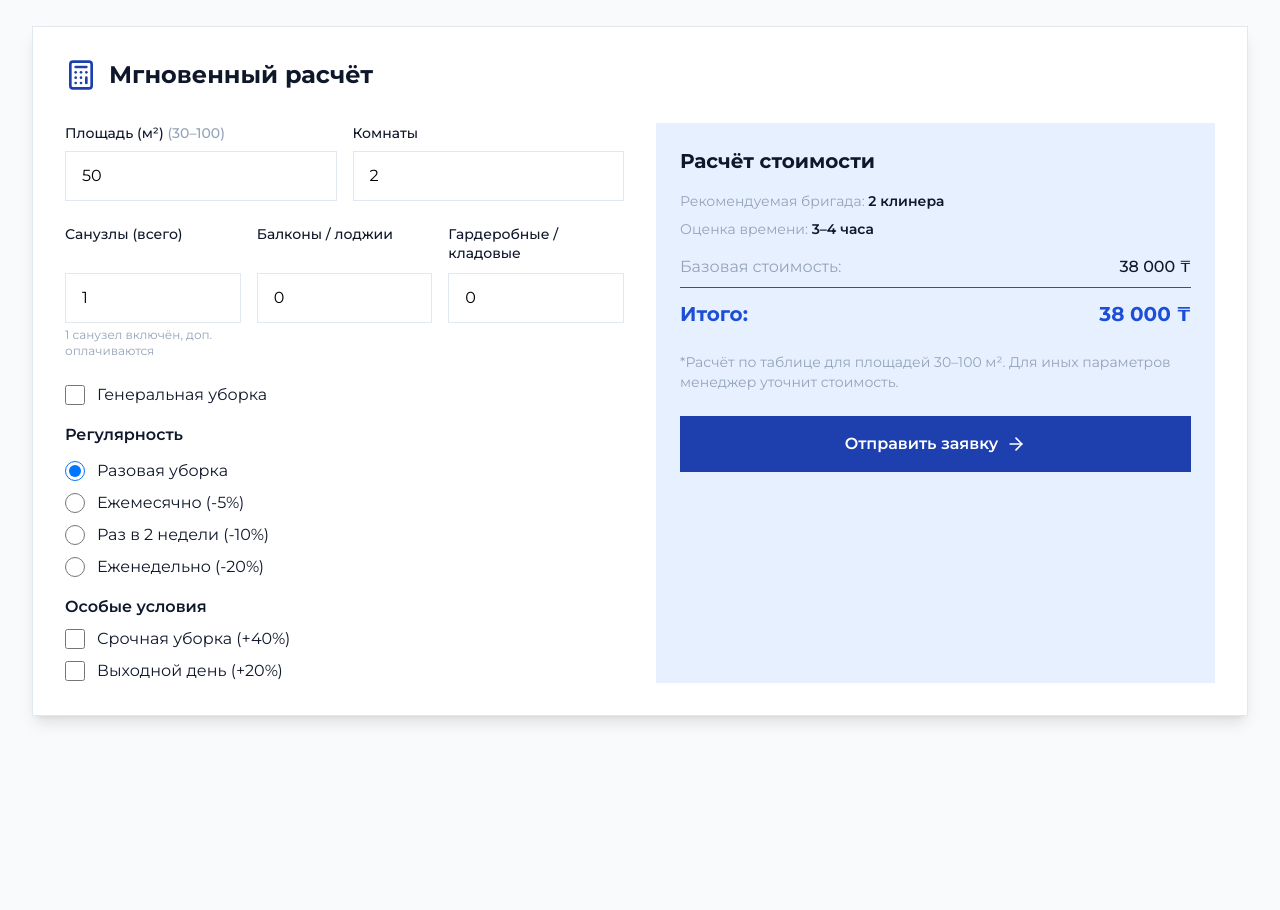
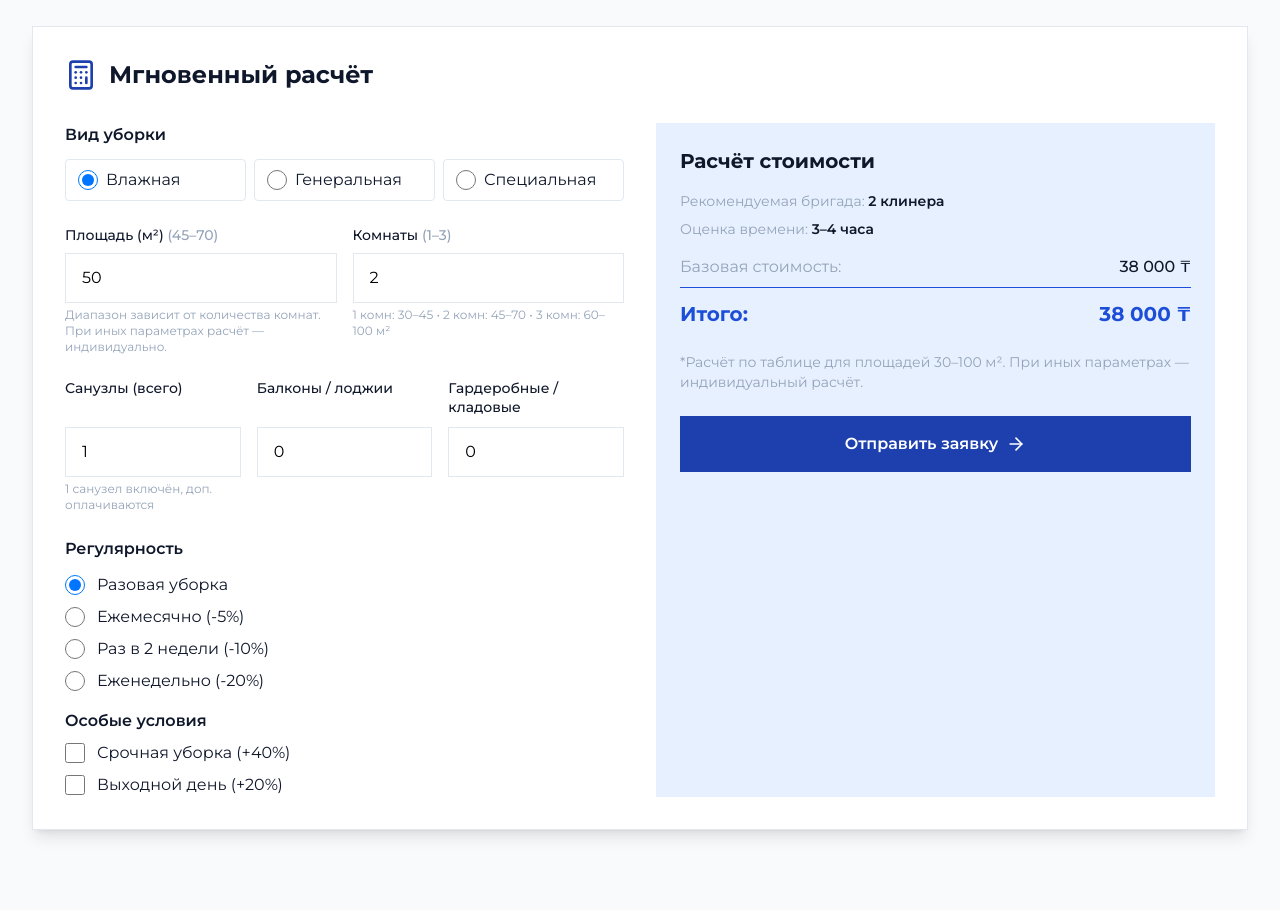
Before and after one commit to Xsenus/CleanRay, a React (Vite) app: page / in a window 1280 px wide. Shown: the part 3120-4030 px from the top of the page. Built offline with nearby package versions, Linux system fonts and the light colour scheme; no server answers.

Commit message:
feat(quote): привязал калькулятор к таблице — виды уборки, диапазоны площади и «под расчёт» для спецуборки

```diff
--- a/src/components/InstantQuote.tsx
+++ b/src/components/InstantQuote.tsx
@@ -1,13 +1,28 @@
-import React, { useState } from 'react';
+import React, { useEffect, useState } from 'react';
 import { QuoteParams } from '../types';
 import { useQuoteCalculator } from '../hooks/useQuoteCalculator';
 import { Calculator, ArrowRight } from 'lucide-react';
+
+type ServiceType = 'wet' | 'general' | 'special';
+
+const ROOM_RANGES: Record<number, { min: number; max: number }> = {
+  1: { min: 30, max: 45 },
+  2: { min: 45, max: 70 },
+  3: { min: 60, max: 100 },
+};
+
+function clamp(n: number, min: number, max: number) {
+  return Math.max(min, Math.min(max, n));
+}
 
 interface InstantQuoteProps {
   onSendRequest: (params: QuoteParams) => void;
 }
 
 export const InstantQuote: React.FC<InstantQuoteProps> = ({ onSendRequest }) => {
+  // локальный тип уборки (без изменения внешнего API)
+  const [serviceType, setServiceType] = useState<ServiceType>('wet');
+
   const [params, setParams] = useState<QuoteParams>({
     area: 50,
     rooms: 2,
@@ -20,13 +35,39 @@ export const InstantQuote: React.FC<InstantQuoteProps> = ({ onSendRequest }) =>
     isWeekend: false,
   });
 
-  const result = useQuoteCalculator(params);
+  // Синхронизируем isGeneral с выбором типа
+  useEffect(() => {
+    setParams((p) => ({ ...p, isGeneral: serviceType === 'general' }));
+  }, [serviceType]);
+
+  // Диапазон площади по количеству комнат
+  const range = ROOM_RANGES[params.rooms as 1 | 2 | 3] ?? { min: 30, max: 100 };
 
   const updateParam = <K extends keyof QuoteParams>(key: K, value: QuoteParams[K]) => {
-    setParams((prev: QuoteParams) => ({ ...prev, [key]: value } as QuoteParams));
+    setParams((prev) => ({ ...prev, [key]: value } as QuoteParams));
   };
 
+  // Обновление комнат с автокоррекцией площади под новый диапазон
+  const updateRooms = (raw: number) => {
+    const rooms = clamp(Math.round(raw || 1), 1, 3);
+    const r = ROOM_RANGES[rooms];
+    setParams((prev) => ({
+      ...prev,
+      rooms,
+      area: clamp(prev.area, r.min, r.max),
+    }));
+  };
+
+  // Обновление площади с учётом текущего допустимого диапазона
+  const updateArea = (raw: number) => {
+    const safe = clamp(Math.round(raw || range.min), range.min, range.max);
+    updateParam('area', safe);
+  };
+
+  const result = useQuoteCalculator(params);
   const formatPrice = (n: number) => new Intl.NumberFormat('ru-RU').format(n);
+
+  const isSpecial = serviceType === 'special';
 
   return (
     <div className="bg-white shadow-lg border border-border p-6 sm:p-8">
@@ -38,33 +79,67 @@ export const InstantQuote: React.FC<InstantQuoteProps> = ({ onSendRequest }) =>
       <div className="grid lg:grid-cols-2 gap-8">
         {/* Форма */}
         <div className="space-y-6">
+          {/* Вид уборки */}
+          <div>
+            <h4 className="font-semibold text-ink mb-3">Вид уборки</h4>
+            <div className="grid sm:grid-cols-3 gap-2">
+              {[
+                { val: 'wet', label: 'Влажная' },
+                { val: 'general', label: 'Генеральная' },
+                { val: 'special', label: 'Специальная' },
+              ].map((o) => (
+                <label
+                  key={o.val}
+                  className="flex items-center gap-2 border border-border px-3 py-2 rounded-md cursor-pointer">
+                  <input
+                    type="radio"
+                    name="serviceType"
+                    className="w-5 h-5 text-brand border-border focus:ring-brand-100"
+                    checked={serviceType === (o.val as ServiceType)}
+                    onChange={() => setServiceType(o.val as ServiceType)}
+                  />
+                  <span className="text-ink">{o.label}</span>
+                </label>
+              ))}
+            </div>
+          </div>
+
           {/* Площадь и комнаты */}
           <div className="grid sm:grid-cols-2 gap-4">
             <div>
               <label className="block text-sm font-medium text-ink mb-2">
-                Площадь (м²) <span className="text-muted">(30–100)</span>
+                Площадь (м²){' '}
+                <span className="text-muted">
+                  ({range.min}–{range.max})
+                </span>
+              </label>
+              <input
+                type="number"
+                min={range.min}
+                max={range.max}
+                value={params.area}
+                onChange={(e) => updateArea(parseInt(e.target.value))}
+                className="w-full px-4 py-3 border border-border focus:border-brand focus:ring-2 focus:ring-brand-100 outline-none transition-colors"
+              />
+              <p className="mt-1 text-xs text-muted">
+                Диапазон зависит от количества комнат. При иных параметрах расчёт — индивидуально.
+              </p>
+            </div>
+            <div>
+              <label className="block text-sm font-medium text-ink mb-2">
+                Комнаты <span className="text-muted">(1–3)</span>
               </label>
               <input
                 type="number"
                 min={1}
-                max={1000}
-                value={params.area}
-                onChange={(e) =>
-                  updateParam('area', Math.max(1, Math.min(1000, parseInt(e.target.value) || 1)))
-                }
+                max={3}
+                value={params.rooms}
+                onChange={(e) => updateRooms(parseInt(e.target.value))}
                 className="w-full px-4 py-3 border border-border focus:border-brand focus:ring-2 focus:ring-brand-100 outline-none transition-colors"
               />
-            </div>
-            <div>
-              <label className="block text-sm font-medium text-ink mb-2">Комнаты</label>
-              <input
-                type="number"
-                min={1}
-                max={10}
-                value={params.rooms}
-                onChange={(e) => updateParam('rooms', parseInt(e.target.value) || 1)}
-                className="w-full px-4 py-3 border border-border focus:border-brand focus:ring-2 focus:ring-brand-100 outline-none transition-colors"
-              />
+              <p className="mt-1 text-xs text-muted">
+                1 комн: 30–45 • 2 комн: 45–70 • 3 комн: 60–100 м²
+              </p>
             </div>
           </div>
 
@@ -120,18 +195,8 @@ export const InstantQuote: React.FC<InstantQuoteProps> = ({ onSendRequest }) =>
             </div>
           </div>
 
-          {/* Тип и регулярность */}
+          {/* Регулярность и условия (для специальной можно оставить - влияет на заявку) */}
           <div className="space-y-4">
-            <label className="flex items-center">
-              <input
-                type="checkbox"
-                checked={params.isGeneral}
-                onChange={(e) => updateParam('isGeneral', e.target.checked)}
-                className="mr-3 w-5 h-5 text-brand border-border focus:ring-brand-100"
-              />
-              <span className="text-ink">Генеральная уборка</span>
-            </label>
-
             <div>
               <h4 className="font-semibold text-ink mb-3">Регулярность</h4>
               <div className="space-y-2">
@@ -189,25 +254,29 @@ export const InstantQuote: React.FC<InstantQuoteProps> = ({ onSendRequest }) =>
           <div className="space-y-2 mb-4">
             <div className="text-sm text-muted">
               Рекомендуемая бригада: <span className="font-semibold text-ink">{result.team}</span>
+              {isSpecial && <span className="ml-1 text-muted">(по прайсу)</span>}
             </div>
             <div className="text-sm text-muted">
               Оценка времени: <span className="font-semibold text-ink">{result.time}</span>
+              {isSpecial && <span className="ml-1 text-muted">(по прайсу)</span>}
             </div>
           </div>
 
+          {!isSpecial ? (
+            <>
               <div className="space-y-2 mb-6">
                 {result.breakdown.map((row, idx) => (
                   <div key={idx} className="flex justify-between">
                     <span className={row.amount < 0 ? 'text-green-700' : 'text-muted'}>
                       {row.label}:
                     </span>
-                <span className={`font-medium ${row.amount < 0 ? 'text-green-700' : 'text-ink'}`}>
+                    <span
+                      className={`font-medium ${row.amount < 0 ? 'text-green-700' : 'text-ink'}`}>
                       {row.amount < 0 ? '-' : ''}
                       {formatPrice(Math.abs(row.amount))} ₸
                     </span>
                   </div>
                 ))}
-
                 <div className="border-t border-brand-600 pt-3 mt-2">
                   <div className="flex justify-between text-xl font-bold text-brand-600">
                     <span>Итого:</span>
@@ -215,10 +284,22 @@ export const InstantQuote: React.FC<InstantQuoteProps> = ({ onSendRequest }) =>
                   </div>
                 </div>
               </div>
+            </>
+          ) : (
+            <div className="space-y-3 mb-6">
+              <div className="rounded-md bg-white/70 border border-brand-200 px-4 py-3 text-brand-700 font-semibold">
+                Специальная уборка — <span className="underline decoration-dotted">под расчёт</span>
+              </div>
+              <p className="text-sm text-muted">
+                Итоговая стоимость формируется по прайсу после уточнения параметров объекта.
+              </p>
+            </div>
+          )}
 
           <p className="text-sm text-muted mb-6">
-            *Расчёт по таблице для площадей 30–100 м². Для иных параметров менеджер уточнит
-            стоимость.
+            {!isSpecial
+              ? '*Расчёт по таблице для площадей 30–100 м². При иных параметрах — индивидуальный расчёт.'
+              : '*Расчёт носит ознакомительный характер. Стоимость и состав работ подтверждаются менеджером.'}
           </p>
 
           <button
```
Lines whose indentation alone changed are shown as unchanged.
